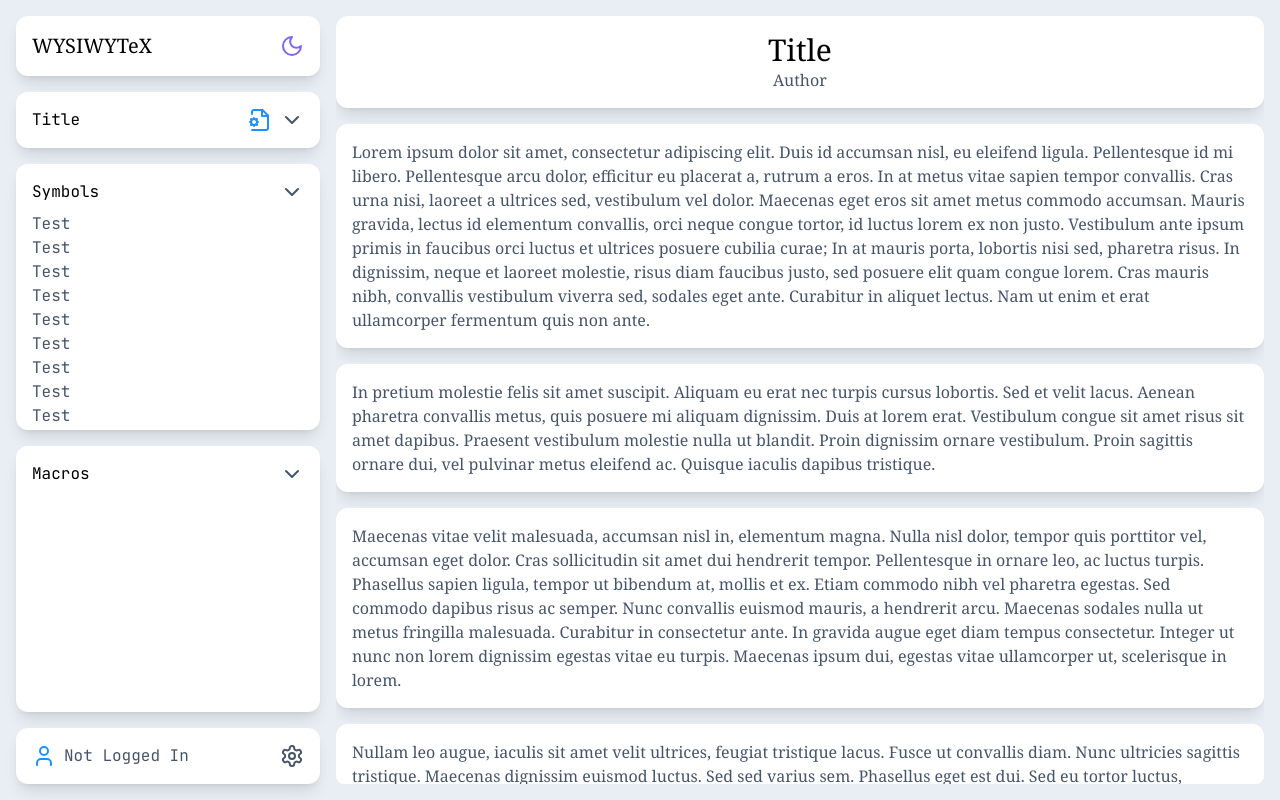
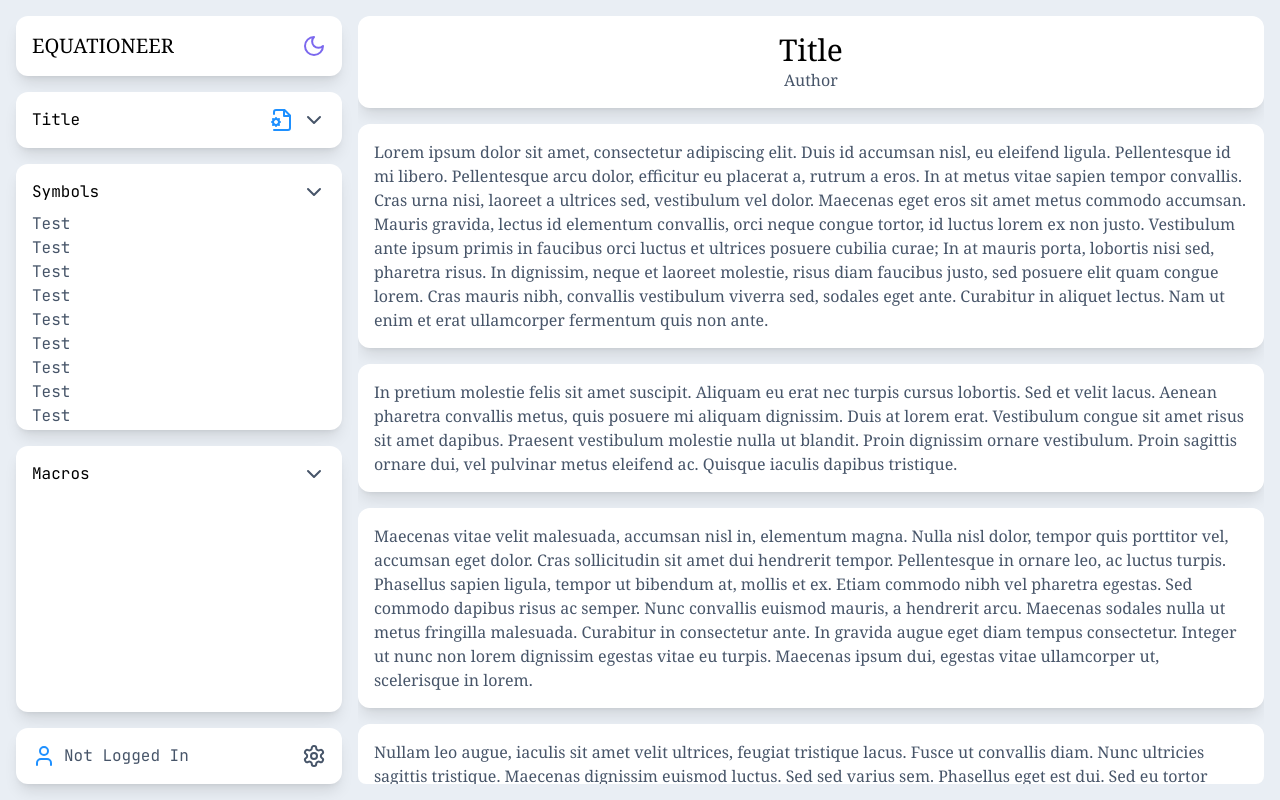
Before and after one commit to Jokauppi/Equationeer, a React (Vite) app: page / in a window 1280 px wide. Built offline with nearby package versions, Linux system fonts and the light colour scheme.

Commit message:
Change name

```diff
--- a/index.html
+++ b/index.html
@@ -4,7 +4,7 @@
     <meta charset="UTF-8" />
     <link rel="icon" type="image/svg+xml" href="/vite.svg" />
     <meta name="viewport" content="width=device-width, initial-scale=1.0" />
-    <title>WYMeX</title>
+    <title>Equationeer</title>
   </head>
   <body>
     <div id="root"></div>
--- a/src/App.tsx
+++ b/src/App.tsx
@@ -13,7 +13,7 @@ function App() {
         <div className="flex flex-col justify-end md:justify-start gap-y-4 w-full h-fit md:h-full md:max-w-lg">
           <Box fit className="hidden md:block">
             <div className="flex flex-row justify-between content-center gap-x-32">
-              <p className="font-serif text-xl text-black dark:text-white">WYSIWYTeX</p>
+              <p className="font-serif text-xl text-black dark:text-white">EQUATIONEER</p>
               <button
                 type="button"
                 onClick={() => {
```
